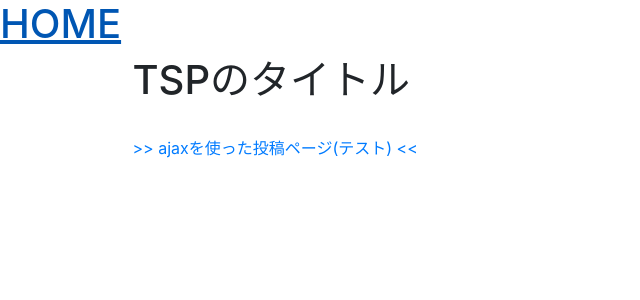
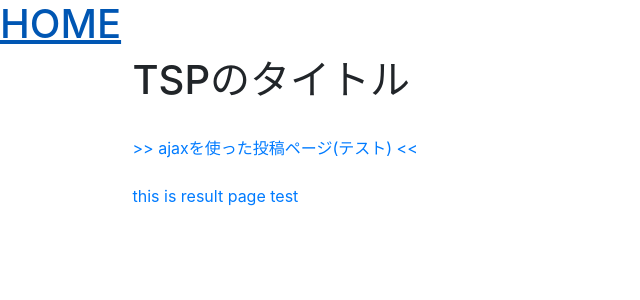
Before and after one commit to inatai/super_tsp, a Django app: page / in a window 1280 px wide. Shown: the top 300 px of the page, without its empty margins (0-640 px from the left). Run offline with Django 4.2, Linux system fonts and the light colour scheme; some libraries are stand-ins or nearby versions.

Commit message:
messege_test_nakanaka

```diff
--- a/templates/tsp/title.html
+++ b/templates/tsp/title.html
@@ -3,4 +3,6 @@
     <h1>{{ title_str }}</h1>
     <br>
     <a href="{% url 'posting:index' %}"> >> ajaxを使った投稿ページ(テスト) << </a>
+    <br><br>
+    <a href="result_page.html">this is result page test</a>
 {% endblock %}
```
Also changed, not shown: templates/tsp/result_page.html (added).
